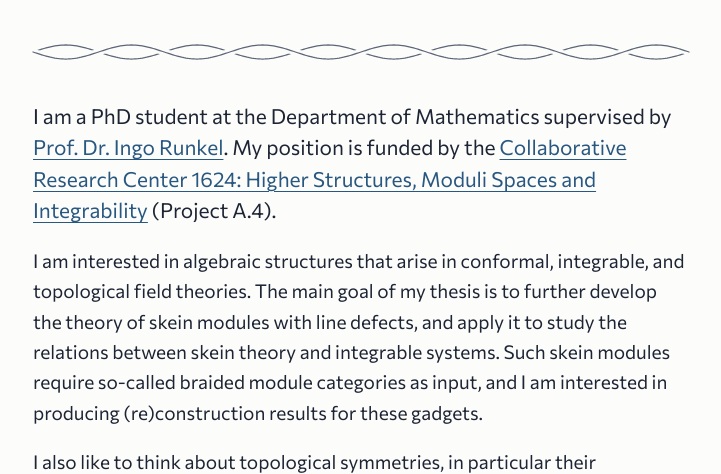
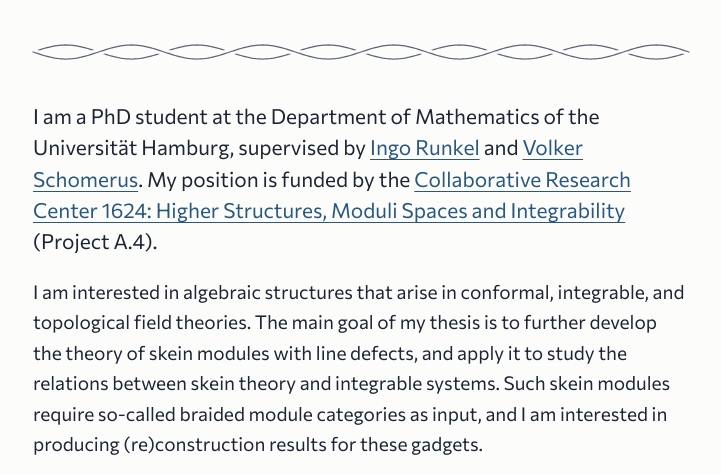
Before and after one commit to TylerFranke/TylerFranke.github.io, a Jekyll site: the page built from index.html, in a window 1280 px wide and 900 px high, cut to the strip 426-900 px from the top of the window. Shown: the whole strip, without its empty margins (279-1000 px from the left). Built offline with Jekyll 4.4.1, drawn with Linux system fonts in a browser that asks for light colours.

Commit message:
Revise about section with updated supervision details
Updated the description of academic supervision and funding.

```diff
--- a/index.html
+++ b/index.html
@@ -49,7 +49,7 @@ layout: default
   </div>
 
   <section class="wrap" id="about" aria-label="About">
-    <p class="lede">I am a PhD student at the Department of Mathematics supervised by <a href="https://www.math.uni-hamburg.de/home/runkel/">Prof. Dr. Ingo Runkel</a>.
+    <p class="lede">I am a PhD student at the Department of Mathematics of the Universität Hamburg, supervised by <a href="https://www.math.uni-hamburg.de/home/runkel/">Ingo Runkel</a> and <a href="https://www.desy.de/about_desy/lead_scientists/volker_schomerus/index_eng.html">Volker Schomerus</a>.
     My position is funded by the <a href="https://www.sfb1624.uni-hamburg.de/">Collaborative Research Center 1624: Higher Structures, Moduli Spaces and Integrability</a> (Project A.4).
     <p>I am interested in algebraic structures that arise in conformal, integrable, and topological field theories. The main goal of my thesis is to further develop the theory of skein modules with line defects, and apply it to study the relations between skein theory and integrable systems.
     Such skein modules require so-called braided module categories as input, and I am interested in producing (re)construction results for these gadgets.
```
